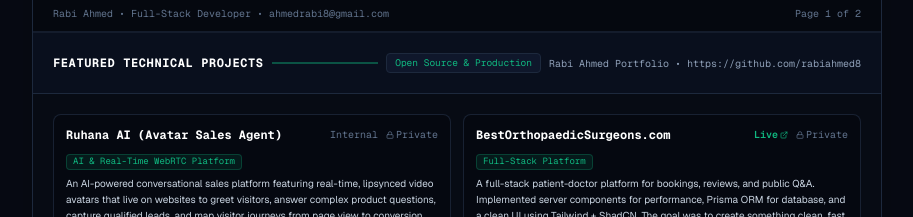
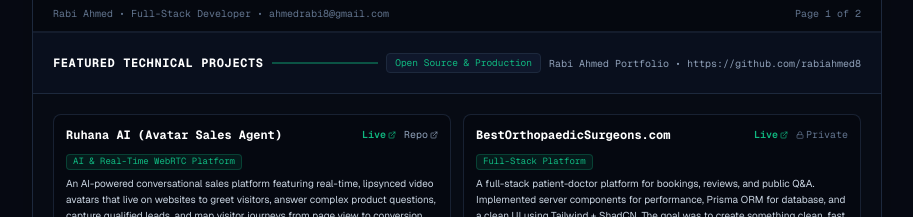
Before and after one commit to rabiahmed8/develepor-portfolio, a Next.js app: page /resume in a window 1280 px wide. Shown: the part 980-1197 px from the top of the page, without its empty margins (183-1096 px from the left). Built offline with nearby package versions, Linux system fonts and the light colour scheme.

Commit message:
feat: add live site and public repo links for Ruhana AI

```diff
--- a/src/data/portfolioData.ts
+++ b/src/data/portfolioData.ts
@@ -193,10 +193,8 @@ export const projects: Project[] = [
     category: "AI & Real-Time WebRTC Platform",
     description: "An AI-powered conversational sales platform featuring real-time, lipsynced video avatars that live on websites to greet visitors, answer complex product questions, capture qualified leads, and map visitor journeys from page view to conversion intent.",
     tags: ["Next.js 16", "Anam AI", "WebRTC", "LLMs / OpenAI", "Firecrawl", "Supabase", "TypeScript", "Tailwind CSS"],
-    isRepoPrivate: true,
-    repoNote: "Proprietary startup repository under NDA",
-    demoStatus: "internal",
-    demoNote: "Interactive MVP & investor prototype deployed on private staging environment",
+    demoUrl: "https://www.ruhanaai.com/",
+    githubUrl: "https://github.com/Abdulhadidev03/Avatar-Startup",
     highlights: [
       "Engineered real-time lipsynced video avatar streaming using Anam AI SDK and WebRTC for low-latency voice and video sales interactions",
       "Integrated automated website knowledge ingestion via Firecrawl, scraping client domains to generate contextual business profiles",
```
